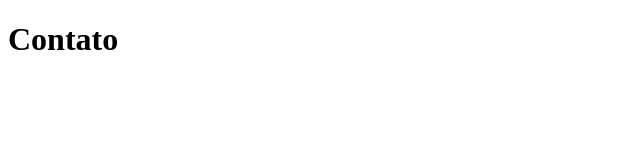
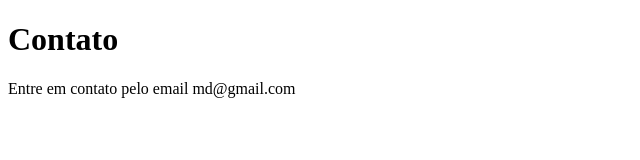
Before and after one commit to Michael-Doug/Aula-alura, a plain HTML site: page contato.html in a window 1280 px wide. Shown: the whole page, without its empty margins (0-640 px from the left). Drawn offline with Linux system fonts and the light colour scheme.

Commit message:
adicionando o email de contato

```diff
--- a/contato.html
+++ b/contato.html
@@ -8,5 +8,6 @@
 </head>
 <body>
     <h1>Contato</h1>
+    <p>Entre em contato pelo email md@gmail.com</p>
 </body>
 </html>
```
